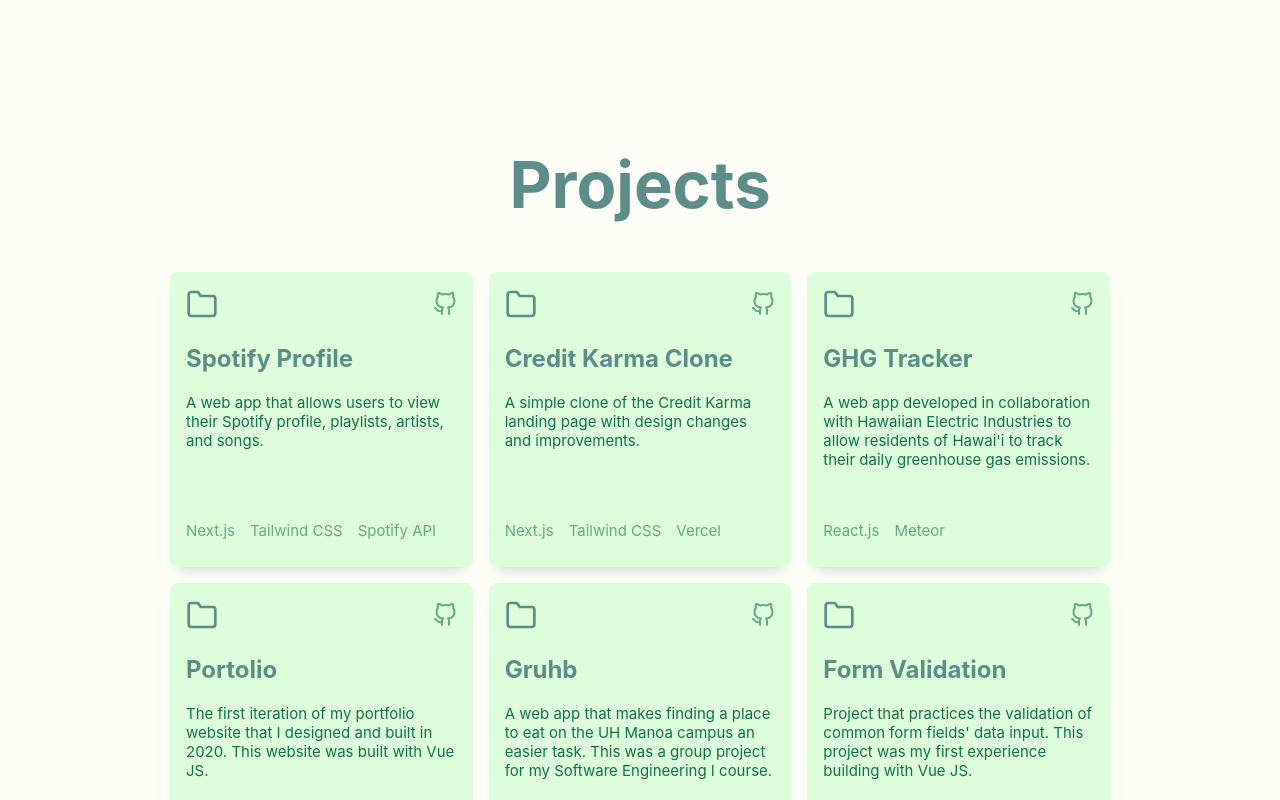
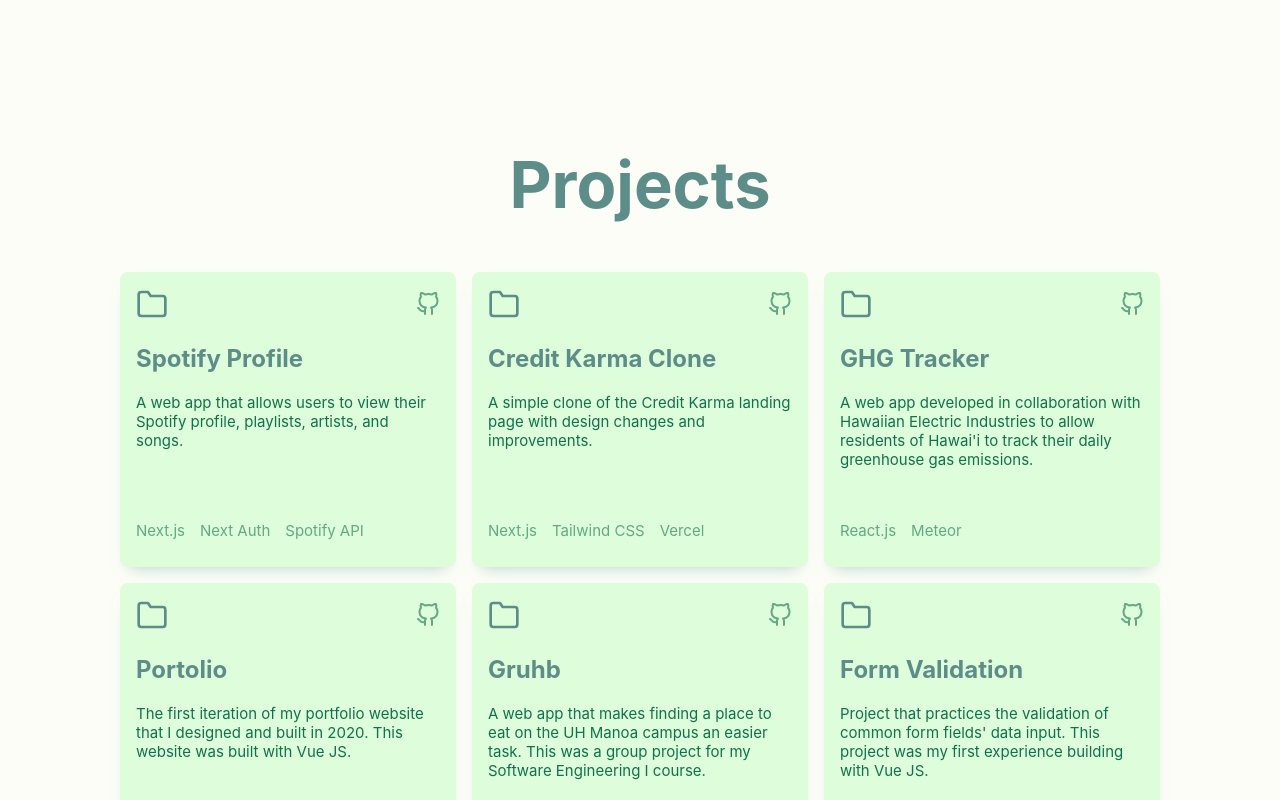
Before and after one commit to jackiewong99/portfolio_v2, a React (Create React App) app: page / in a window 1280 px wide. Shown: the part 1680-2480 px from the top of the page. Built offline with nearby package versions, Linux system fonts and the light colour scheme.

Commit message:
Update project section.
- Update Spotify Profile project's tech stack list to omit Tailwind CSS.
- Reorder Spotify Profile project's tech stack list to "'Next.js', 'Next Auth', 'Spotify API'"
- Update width of Project component.

```diff
--- a/src/Components/Projects/Projects.module.css
+++ b/src/Components/Projects/Projects.module.css
@@ -4,7 +4,7 @@
   --primary-color: #ddfddb;
   --secondary-color: #12714d;
   min-height: 100vh;
-  max-width: 1000px;
+  max-width: 1100px;
   margin: 0 auto;
   padding: 25px 0;
 }
--- a/src/Components/Projects/project_list.js
+++ b/src/Components/Projects/project_list.js
@@ -4,7 +4,7 @@
     description: `A web app that allows users to view their Spotify profile, playlists, artists, and songs.`,
     website: ``,
     github_repo: `https://github.com/jackiewong99/spotify-profile`,
-    tech_list: ['Next.js', 'Tailwind CSS', 'Spotify API', 'NextAuth'],
+    tech_list: ['Next.js', 'Next Auth', 'Spotify API'],
   },
   {
     title: 'Credit Karma Clone',
```
